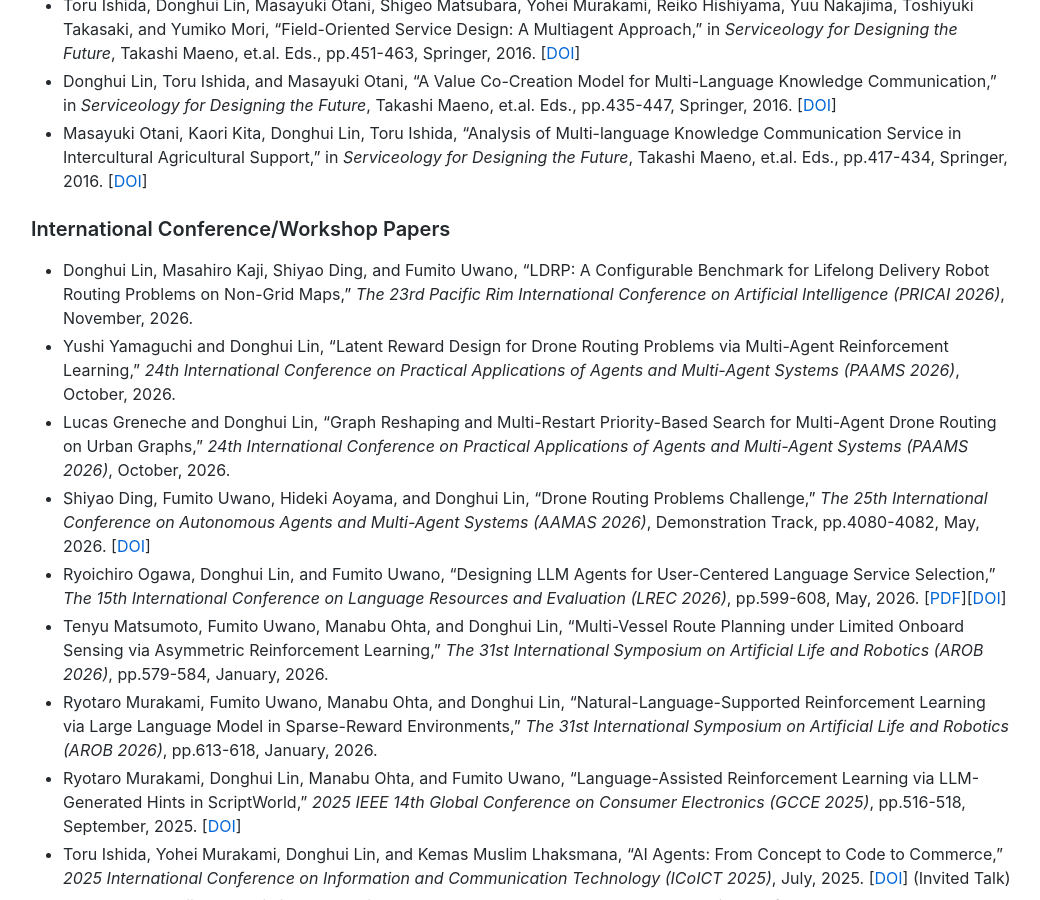
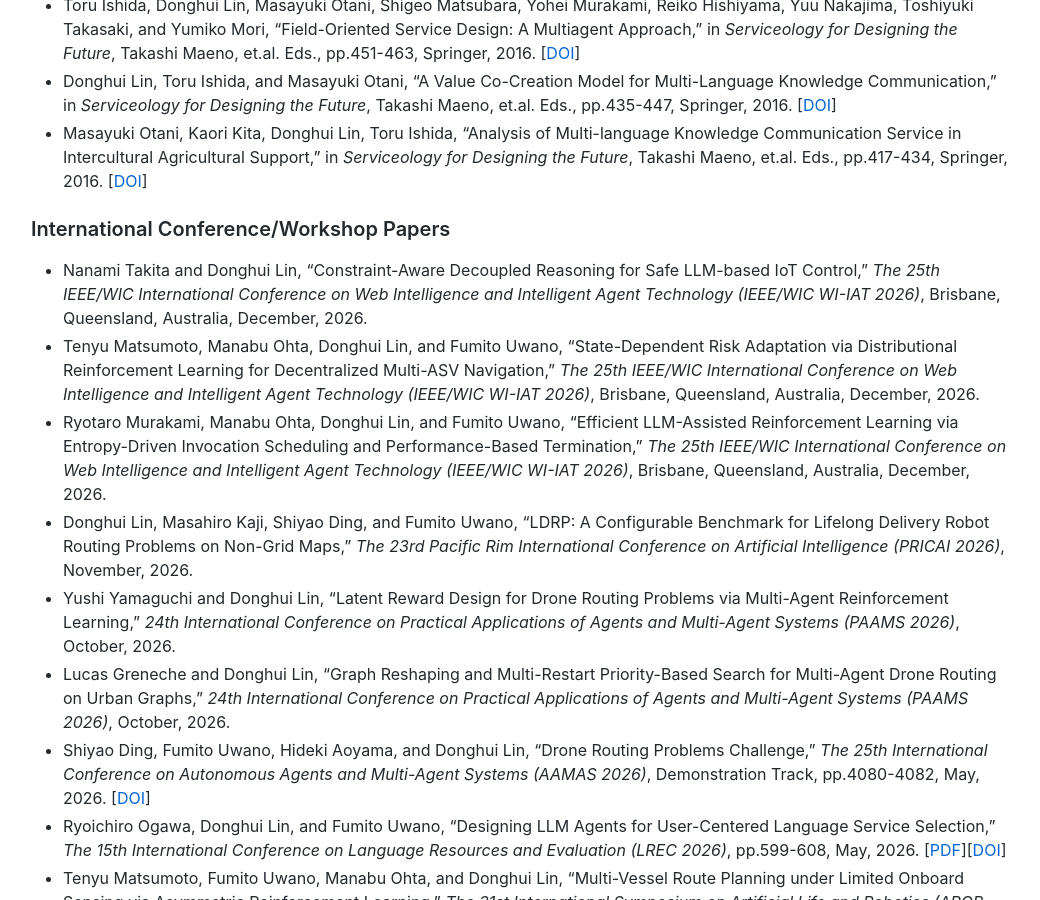
Before and after one commit to lindh/lindh.github.io, a Jekyll site: the page built from index.md, in a window 1280 px wide and 900 px high, scrolled down 4425 px. Shown: the whole window, without its empty margins (119-1159 px from the left). Built offline with Jekyll 4.4.1, drawn with Linux system fonts in a browser that asks for light colours; comment, search, counter and statistics services are not loaded.

Commit message:
Add three WI-IAT 2026 conference papers (Sep 2026)

```diff
--- a/index.md
+++ b/index.md
@@ -121,6 +121,9 @@ In October 2022, I started the [Intelligent Computing Laboratory](https://www.ic
 - Masayuki Otani, Kaori Kita, Donghui Lin, Toru Ishida, "Analysis of Multi-language Knowledge Communication Service in Intercultural Agricultural Support," in _Serviceology for Designing the Future_, Takashi Maeno, et.al. Eds., pp.417-434, Springer, 2016. [[DOI](https://doi.org/10.1007/978-4-431-55861-3_29)]
 
 ### International Conference/Workshop Papers
+- Nanami Takita and Donghui Lin, "Constraint-Aware Decoupled Reasoning for Safe LLM-based IoT Control," _The 25th IEEE/WIC International Conference on Web Intelligence and Intelligent Agent Technology (IEEE/WIC WI-IAT 2026)_, Brisbane, Queensland, Australia, December, 2026.
+- Tenyu Matsumoto, Manabu Ohta, Donghui Lin, and Fumito Uwano, "State-Dependent Risk Adaptation via Distributional Reinforcement Learning for Decentralized Multi-ASV Navigation," _The 25th IEEE/WIC International Conference on Web Intelligence and Intelligent Agent Technology (IEEE/WIC WI-IAT 2026)_, Brisbane, Queensland, Australia, December, 2026.
+- Ryotaro Murakami, Manabu Ohta, Donghui Lin, and Fumito Uwano, "Efficient LLM-Assisted Reinforcement Learning via Entropy-Driven Invocation Scheduling and Performance-Based Termination," _The 25th IEEE/WIC International Conference on Web Intelligence and Intelligent Agent Technology (IEEE/WIC WI-IAT 2026)_, Brisbane, Queensland, Australia, December, 2026.
 - Donghui Lin, Masahiro Kaji, Shiyao Ding, and Fumito Uwano, "LDRP: A Configurable Benchmark for Lifelong Delivery Robot Routing Problems on Non-Grid Maps," _The 23rd Pacific Rim International Conference on Artificial Intelligence (PRICAI 2026)_, November, 2026.
 - Yushi Yamaguchi and Donghui Lin, "Latent Reward Design for Drone Routing Problems via Multi-Agent Reinforcement Learning," _24th International Conference on Practical Applications of Agents and Multi-Agent Systems (PAAMS 2026)_, October, 2026.
 - Lucas Greneche and Donghui Lin, "Graph Reshaping and Multi-Restart Priority-Based Search for Multi-Agent Drone Routing on Urban Graphs," _24th International Conference on Practical Applications of Agents and Multi-Agent Systems (PAAMS 2026)_, October, 2026.
```
Also changed, not shown: publication.md (+4 -1 lines).
